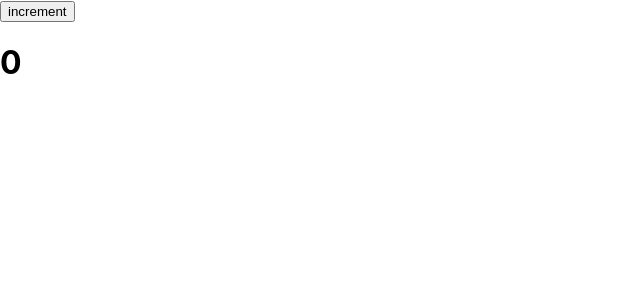
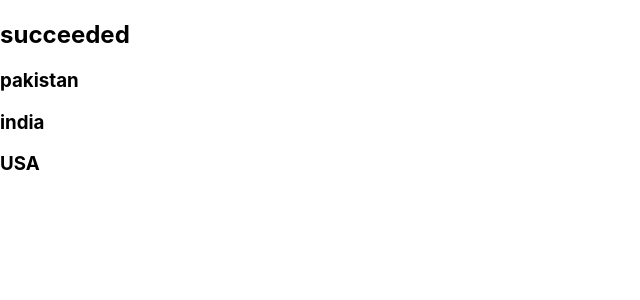
Before and after one commit to jcobCoder/redux_class, a React (Create React App) app: page / in a window 1280 px wide. Shown: the top 300 px of the page, without its empty margins (0-640 px from the left). Built offline with nearby package versions, Linux system fonts and the light colour scheme; data requests are answered from the project's data file.

Commit message:
first commit

```diff
--- a/db.json
+++ b/db.json
@@ -4,6 +4,16 @@
       "name": "pakistan",
       "age": 200,
       "id": 1
+    },
+    {
+      "name": "india",
+      "age": 200,
+      "id": 1
+    },
+    {
+      "name": "USA",
+      "age": 200,
+      "id": 1
     }
   ]
 }
--- a/src/App.js
+++ b/src/App.js
@@ -1,34 +1,35 @@
-import React, { useEffect, useState } from 'react';
-import Home from './home';
-import Login from './login';
+// App.js
+import React, { useEffect } from 'react';
 import { useDispatch, useSelector } from 'react-redux';
-import { increment } from './slice';
+//import { exampleAction } from './actions';
+import { fetchThunk, increment } from './slice';
+
+const App = () => {
+  const dispatch = useDispatch();
+const status=useSelector((state)=>state.counter.status)
+const data=useSelector((state)=>state.counter.data)
 
 
+  // const handleClick = () => {
+  //   dispatch(increment('Hello'));
+  // };
 
-// action creator
-//store
-// reducer
+useEffect(()=>{
+  dispatch(fetchThunk())
+},[])
 
-//useslector
 
-function App() {
-
-const data=useSelector((state)=>state.counter)
-
-const makechage=useDispatch()
-
-const incre=()=>{
-  makechage(increment())
-
-}
+  console.log(data)
 
   return (
     <div>
-      <button onClick={incre}>increment</button>
-      <h1>{data}</h1>
+      <h2>{status}</h2>
+       {data && data.map((e)=>{
+        return(<h3>{e.name}</h3>)
+       })}
+
     </div>
   );
-}
+};
 
 export default App;
--- a/src/slice.js
+++ b/src/slice.js
@@ -1,19 +1,77 @@
-import {createSlice} from "@reduxjs/toolkit"
+import {createSlice,createAsyncThunk} from "@reduxjs/toolkit"
+
+
+
+ export const fetchThunk=createAsyncThunk(
+    "user/fetchThunk",
+
+    //////////////////////////////
+           async ()=>{
+
+       return new Promise((resolve)=>{
+
+        setTimeout(async()=>{
+
+                 const respond= await fetch('http://localhost:3001/mydata')
+                    const data=await respond.json()
+                    resolve(data)
+
+                },2000)
+
+       })
+
+//////////////////////////////////////////////
+
+ })
+
+
+
+// pending // resolved // error
+
+//loding
+//data
+//error
 
 const myslicer=createSlice({
 name:'user' ,
-initialState:0,
+initialState:{
+    data:0,
+    status:'idle',
+    error:null,
+},
 
   reducers:{
 
-   increment:(state)=>state+1,
-   decrement:(state)=> state-1
+   increment:(state)=>{
+   // console.log('dd')
+   // state.push('d')
+   },
+   decrement:(state)=> {
 
+   }
 
+  },
+  extraReducers:(builder)=>{
 
+       builder.addCase(fetchThunk.pending,(state)=>{
+
+         state.status='loading'
+
+       })
+       .addCase(fetchThunk.fulfilled,(state,action)=>{
+
+              state.status="succeeded"
+              state.data=action.payload
+
+       })
+       .addCase(fetchThunk.rejected,(state)=>{
+
+          state.status="error something failed"
+       })
 
 
   }
+
 
 
 
--- a/src/store/store.js
+++ b/src/store/store.js
@@ -1,12 +1,14 @@
 import {configureStore} from "@reduxjs/toolkit"
 import myslicer from "../slice"
+
 
 
 const store=configureStore({
 
    reducer:{
     counter: myslicer.reducer
-   }
+   },
+
 
 })
 
```
Also changed, not shown: src/index.js (+4 -4 lines), src/protected.js (added, +9 -0 lines).
